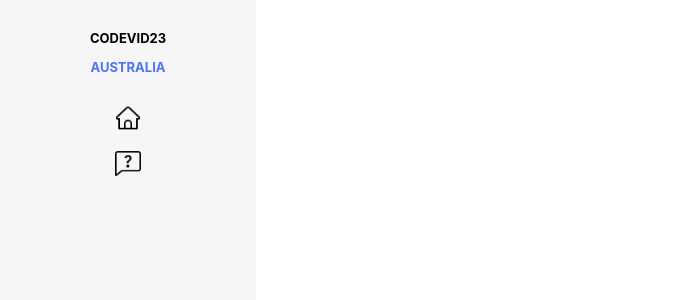
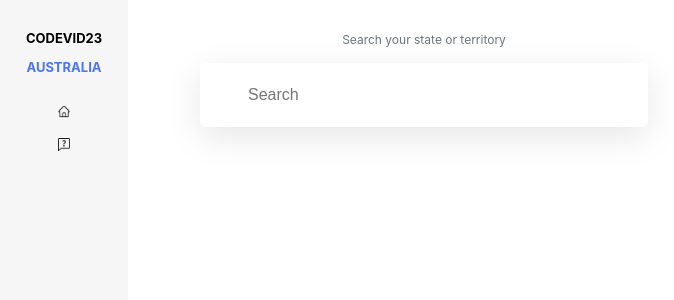
Before and after one commit to tkeeching/codevid, a React (Create React App) app: page / in a window 1280 px wide. Shown: the top 300 px of the page, without its empty margins (0-674 px from the left). Built offline with nearby package versions, Linux system fonts and the light colour scheme.

Commit message:
create the homeleft component and build header inside of it

```diff
--- a/src/App.js
+++ b/src/App.js
@@ -1,11 +1,13 @@
 import React from 'react';
 import './App.css';
 import Navbar from './components/Navbar/Navbar'
+import HomeLeft from './components/HomeLeft/HomeLeft'
 
 function App() {
   return (
     <div className="App">
       <Navbar />
+      <HomeLeft />
     </div>
   );
 }
--- /dev/null
+++ b/src/components/HomeLeft/HomeLeft.css
@@ -0,0 +1,24 @@
+.homeleft-container{
+    width: 35%;
+    margin: 20px 200px;
+}
+
+.homeleft-container p{
+    color: #6c757d;
+    font-size: .75rem;
+    margin-bottom: 1rem;
+    text-align: center;
+}
+
+.homeleft-container input{
+    background: #fff;
+    border: 0;
+    border-radius: 5px;
+    box-shadow: 0 10px 35px rgba(0,0,0,.1);
+    color: #6c757d;
+    font-size: 1rem;
+    height: 2rem;
+    outline: none;
+    padding: 1rem 1rem 1rem 3rem;
+    width: calc(100% - 4rem);
+}
--- /dev/null
+++ b/src/components/HomeLeft/HomeLeft.js
@@ -0,0 +1,17 @@
+import React from 'react'
+import './HomeLeft.css'
+
+class HomeLeft extends React.Component{
+    render(){
+        return(
+            <div className="homeleft-container">
+                <div>
+                    <p>Search your state or territory</p>
+                    <input type="text" placeholder="Search"/>
+                </div>
+            </div>
+        )
+    }
+}
+
+export default HomeLeft
--- a/src/components/Navbar/Navbar.css
+++ b/src/components/Navbar/Navbar.css
@@ -3,7 +3,7 @@
     flex-direction: column;
     height: 100%;
     justify-content: flex-start;
-    min-width: 5rem;
+    width: 10%;
     position: fixed;
     z-index: 999;
     text-align: center;
```
Also changed, not shown: src/components/Home/Header/index.js (deleted, +0 -17 lines), src/components/Home/Header/style.css (deleted, +0 -8 lines).
